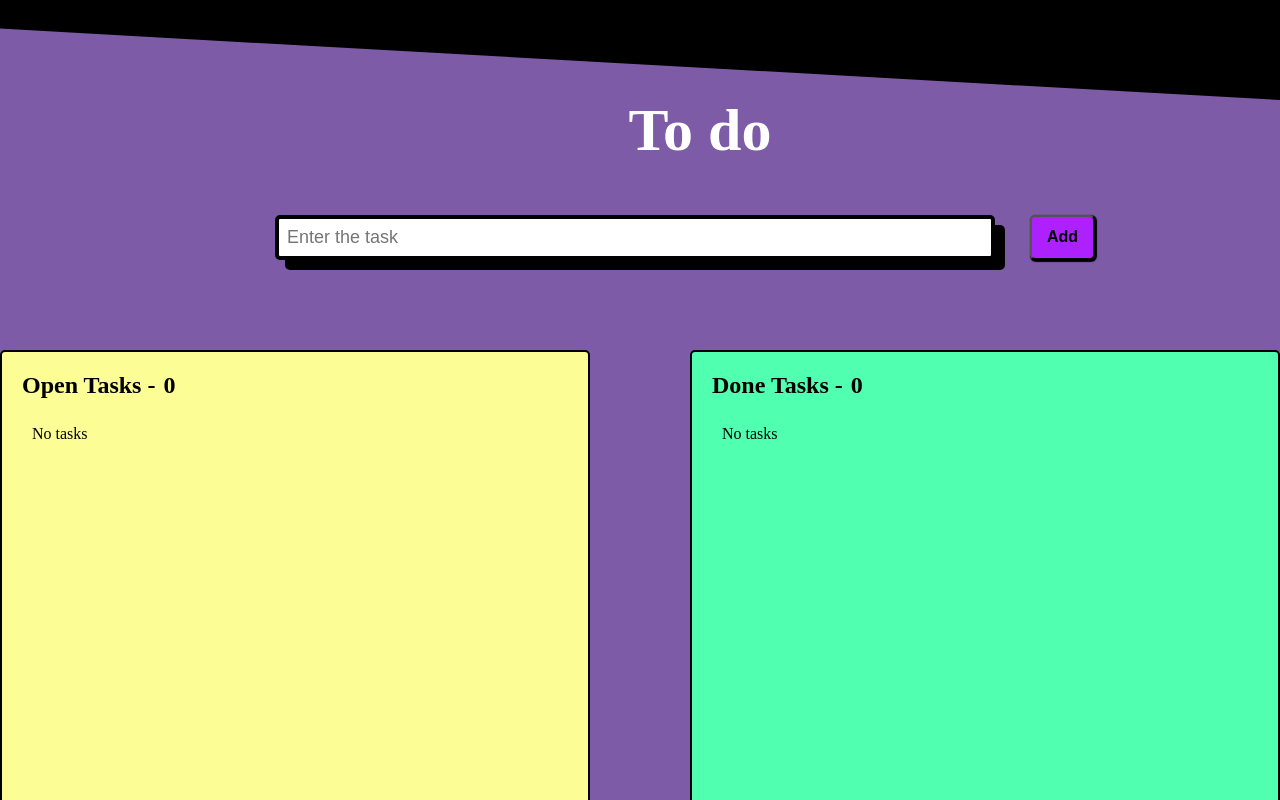
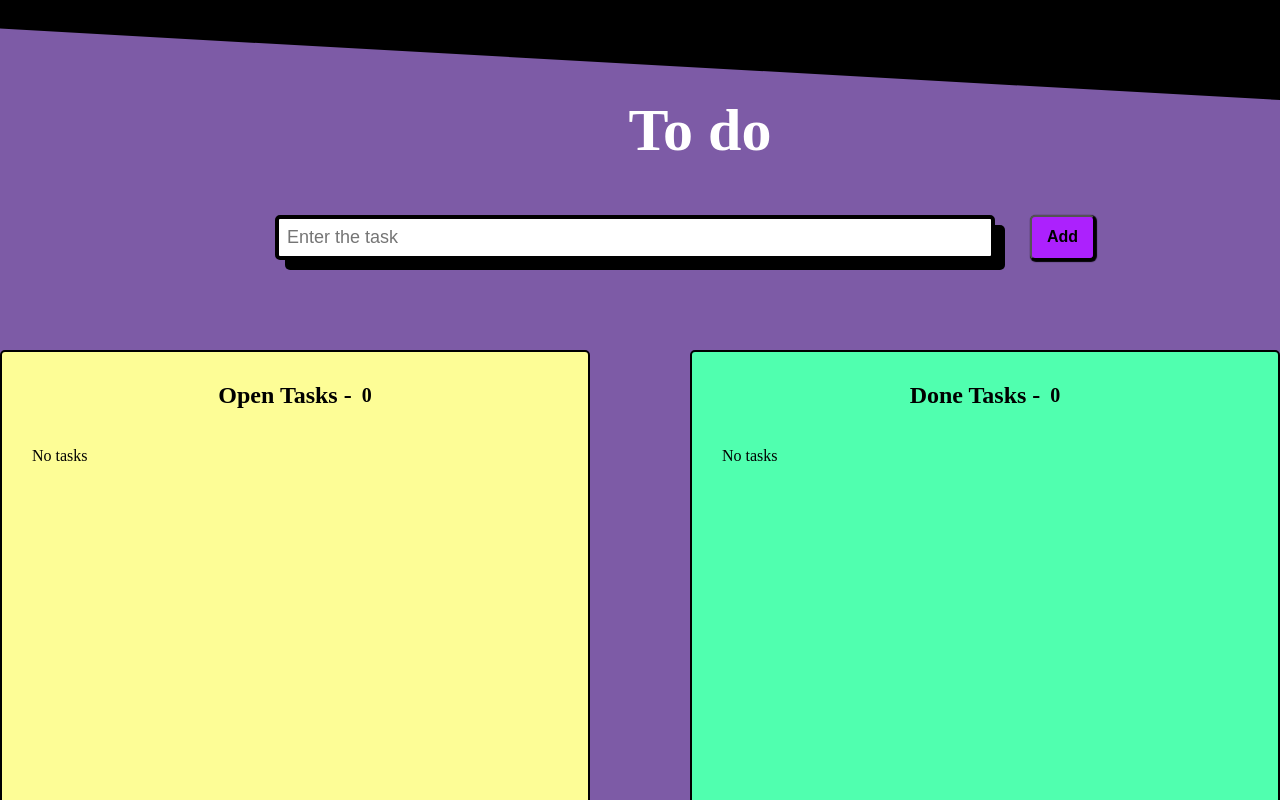
Before and after one commit to primasghar/To-do-app, a React app: page / in a window 1280 px wide. Shown: the top 800 px of the page. Built offline with nearby package versions, Linux system fonts and the light colour scheme; some icons are missing.

Commit message:
Created a new div listHeading and placed heading and badge in it and applied flex.

```diff
--- a/src/ToDo/ToDo.js
+++ b/src/ToDo/ToDo.js
@@ -128,7 +128,11 @@ function ToDo() {
                 </div>
 
                 <section className={classes.openList}>
-                    <h2 className={classes.headline1}>Open Tasks -<span className={classes.openBadge}>{openTasks.length}</span></h2>
+                    <div className={classes.list_1Heading}>
+                        <h2 className={classes.headline1}>Open Tasks -</h2><span
+                        className={classes.openBadge}>{openTasks.length}</span>
+                    </div>
+
                     <Scrollbars style={{height: '100%'}} renderThumbVertical={renderThumb} autoHide>
                         <ToDoList
                             id={"open"}
@@ -139,7 +143,11 @@ function ToDo() {
                 </section>
 
                 <section className={classes.doneList}>
-                    <h2 className={classes.headline2}>Done Tasks -<span className={classes.doneBadge}>{doneTasks.length}</span></h2>
+                    <div className={classes.list_2Heading}>
+                        <h2 className={classes.headline2}>Done Tasks -</h2><span
+                        className={classes.doneBadge}>{doneTasks.length}</span>
+                    </div>
+
                     <Scrollbars style={{height: '100%'}} renderThumbVertical={renderThumb} autoHide>
                         <ToDoList
                             id={"done"}
--- a/src/ToDo/ToDo.module.css
+++ b/src/ToDo/ToDo.module.css
@@ -25,7 +25,7 @@
 }
 
 .openList {
-    background-color: #FDFD96;
+    background-color: hsl(60, 96%, 79%); /*#FDFD96;*/
 }
 
 .doneList {
@@ -33,10 +33,28 @@
 
 }
 
+.list_1Heading,
+.list_2Heading {
+    display: flex;
+    justify-content: center;
+    align-items: center;
+    column-gap: 10px;
+    padding: 10px 0 12px 0;
+}
+
+
+.headline1,
+.headline2 {
+    margin: 0;
+    text-align: center;
+}
+
 .openBadge,
 .doneBadge {
-    margin-left: 8px;
+    font-size: 20px;
+    font-weight: 700;
 }
+
 /* Extra small devices (phones, 600px and down) */
 @media only screen and (max-width: 600px) {
 
@@ -66,10 +84,6 @@
         margin-bottom: 16px;
     }
 
-    .headline1,
-    .headline2 {
-        margin: 0;
-    }
 
     .openList,
     .doneList {
@@ -109,14 +123,9 @@
     }
 
     .enterData {
-        /*padding: 0;*/
         margin-bottom: 20px;
     }
 
-    .headline1,
-    .headline2 {
-        margin: 0;
-    }
 
     .openList,
     .doneList {
```
